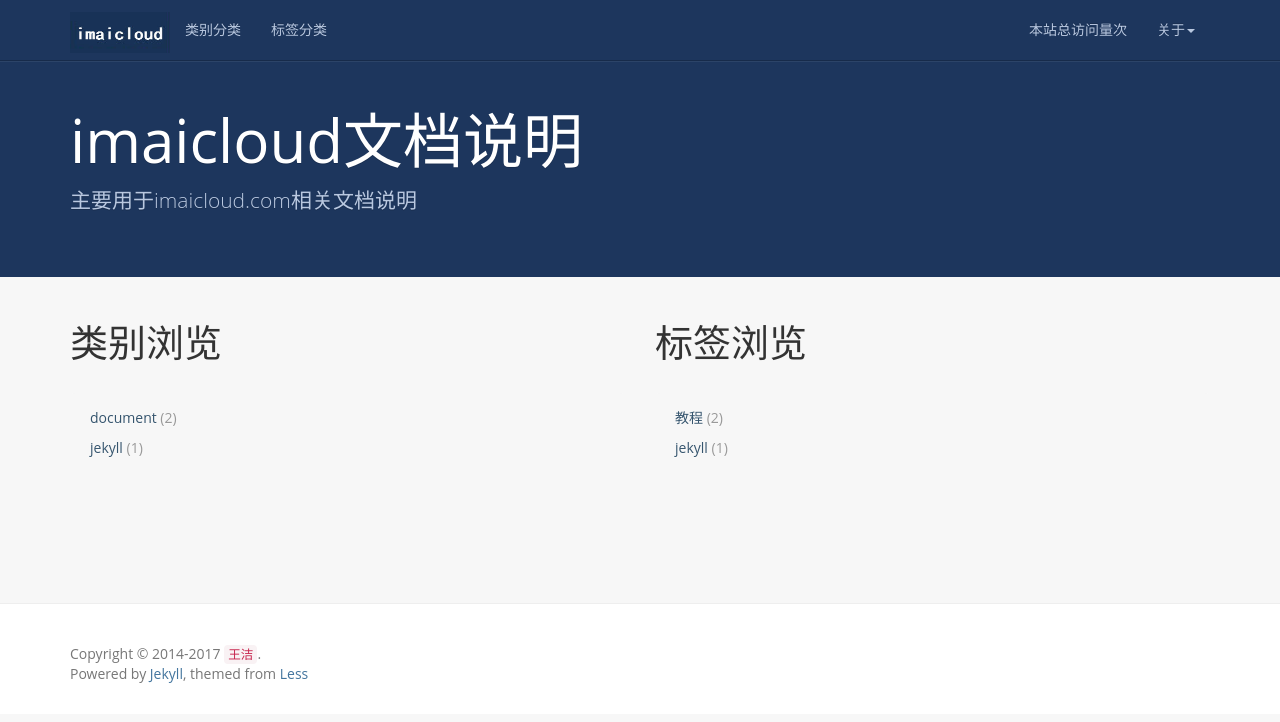
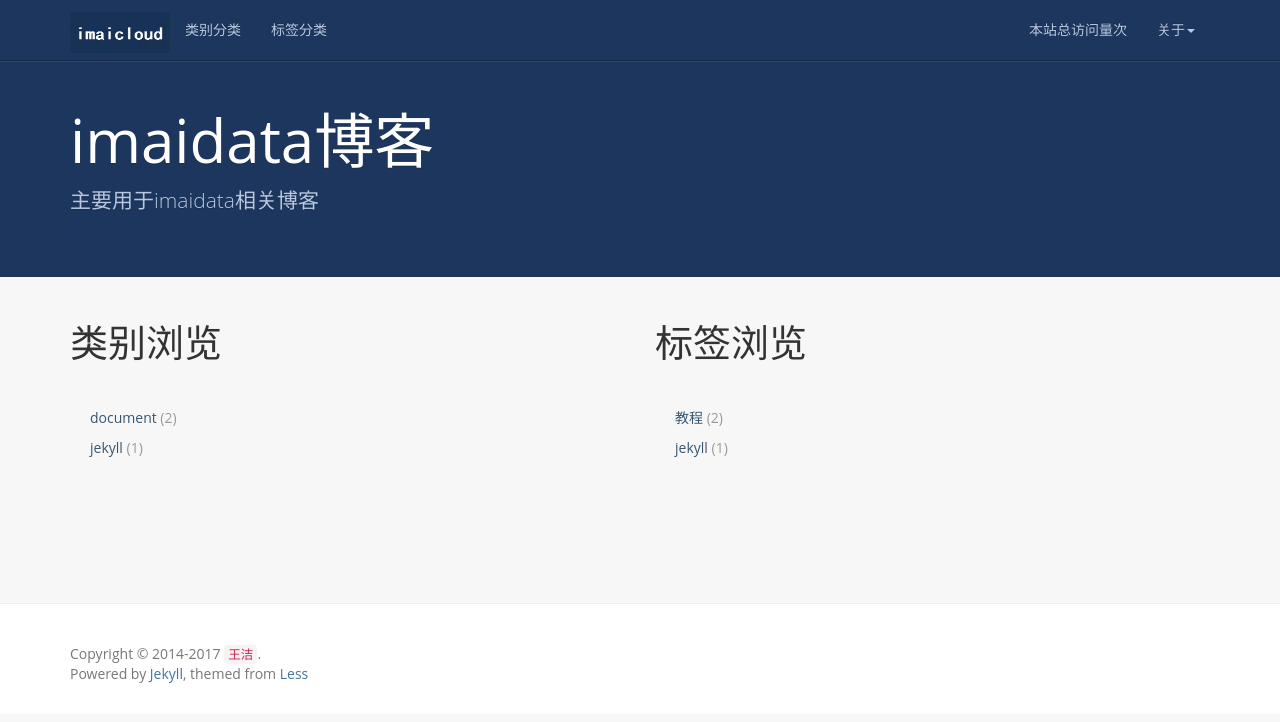
Before and after one commit to zhanglan/blog-1, a Jekyll site: the page built from index.html, in a window 1280 px wide. Shown: the top 722 px of the page. Built offline with Jekyll 4.4.1, drawn with Linux system fonts in a browser that asks for light colours; the list of posts is cut into pages by our own code; comment, search, counter and statistics services are not loaded.

Commit message:
修改文根

```diff
--- a/_config.yml
+++ b/_config.yml
@@ -1,12 +1,12 @@
 # Site settings
-name: imaicloud文档说明
+name: imaidata博客
 email: 931649248@qq.com
 author: 王洁
 url: https://wangjierj.github.io/wangjierj
 resume_site: https://github.com/imaidata/blog
 github: https://github.com/imaidata/blog
 baseurl: "/blog"
-description: 主要用于imaicloud.com相关文档说明
+description: 主要用于imaidata相关博客
 meta_description: 生命在于折腾
 motto: 生命在于折腾
 banner: Nothing Is Impossible
```
